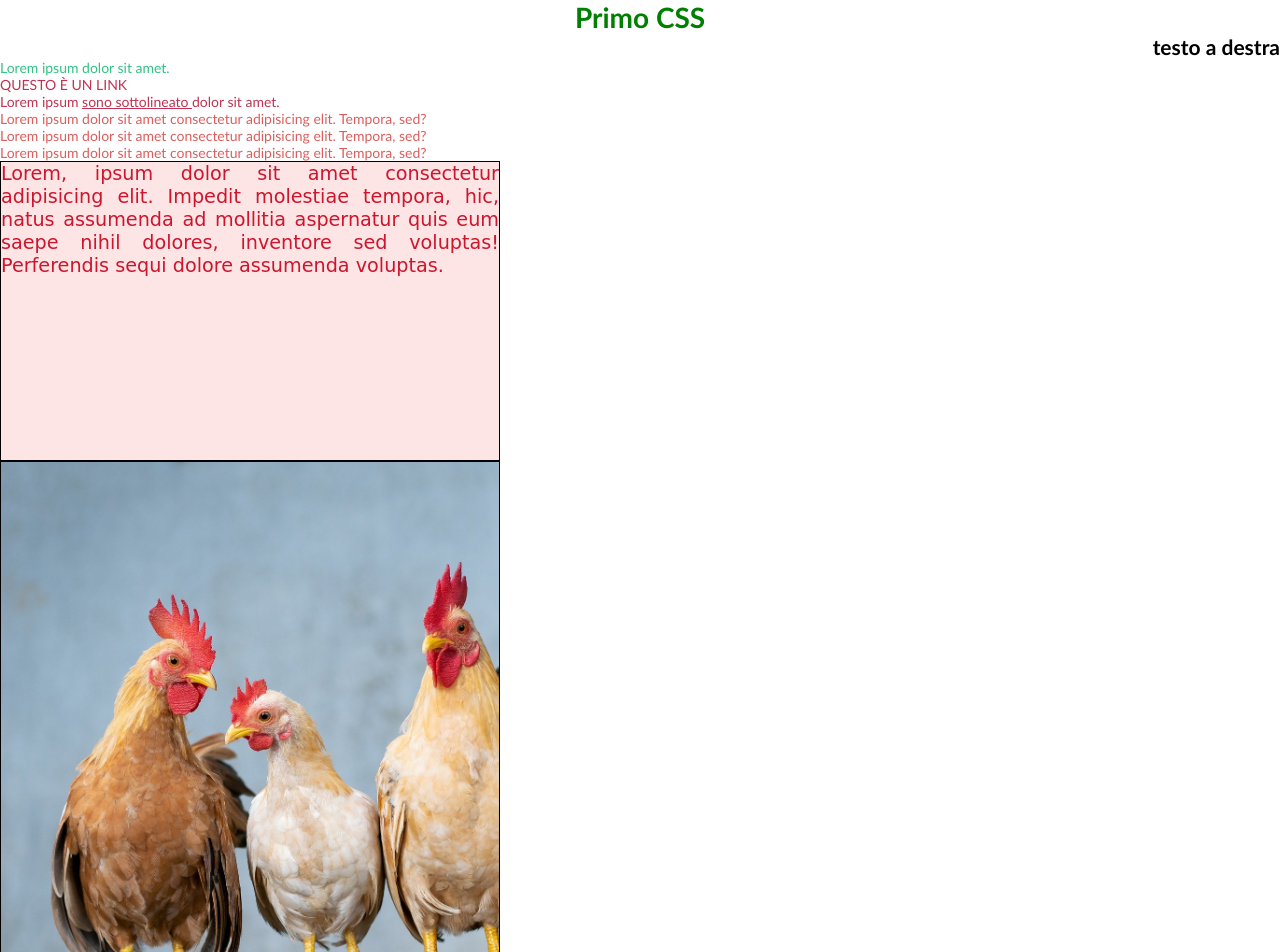
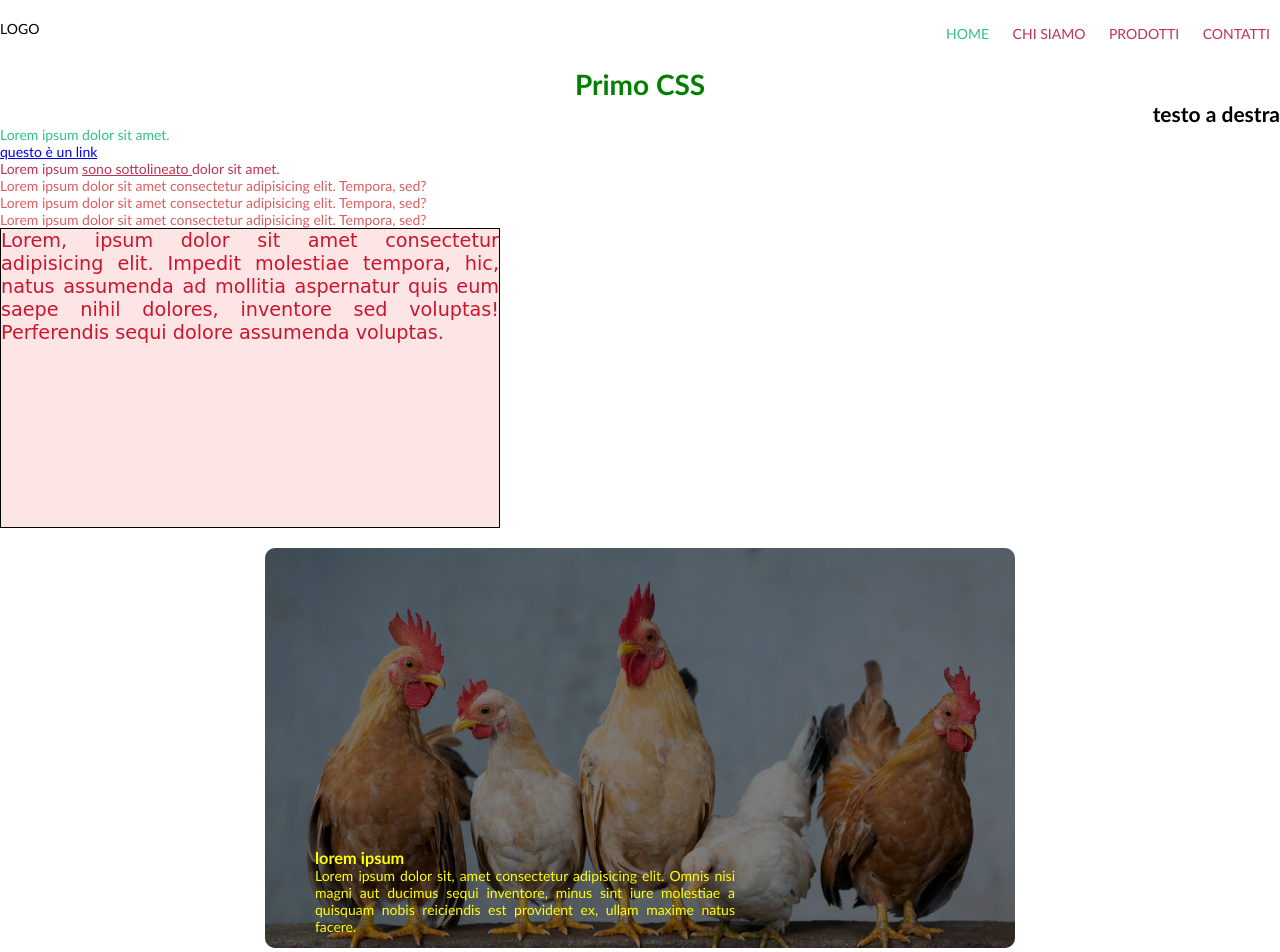
Before and after one commit to Stefano-Corradi-Boolean-61/primo-css-61, a plain HTML site: page index.html in a window 1280 px wide. Shown: the top 952 px of the page. Drawn offline with Linux system fonts and the light colour scheme.

Commit message:
selettori avanzati

```diff
--- a/css/style.css
+++ b/css/style.css
@@ -26,12 +26,50 @@ h2{
   text-align: right;
 }
 
-/* non voglio i link sottolieati */
-a{
+header{
+  padding: 20px 0;
+}
+
+header::after{
+  content: '';
+  display: table;
+  clear: both;
+}
+
+.logo{
+  float: left;
+}
+
+header nav{
+  float: right;
+}
+
+/* menu */
+ul{
+  list-style: none;
+}
+
+ul li{
+  display: inline-block;
+  padding: 5px 10px;
+}
+
+ul li a{
   text-decoration: none;
   color: #c13352;
   text-transform: uppercase;
 }
+
+ul li a.active{
+  color: #33C185;
+}
+
+ul li a:hover{
+  text-decoration: underline;
+  color: red;
+}
+/* /menu */
+
 
 /*
   UTITLIES
@@ -76,12 +114,28 @@ main{
   padding-bottom: 100px;
 }
 .fattoria{
-  width: 500px;
-  height: 600px;
-  border: 1px solid black;
+  width: 80%;
+  max-width: 750px;
+  margin: 20px auto;
+  height: 400px;
   background-image: url('../img/polli.jpg');
   background-size: cover;
-  background-repeat: no-repeat;
+  background-position: center;
+  border-radius: 10px;
+  overflow: hidden;
+  color: yellow;
+}
+
+.fattoria div{
+  background-color: rgba(0, 0, 0, .5);
+  height: 100%;
+  padding-left: 50px;
+  padding-top: 40%;
+}
+
+.fattoria div p{
+  width: 60%;
+  text-align: justify;
 }
 
 .box{
--- a/index.html
+++ b/index.html
@@ -19,6 +19,22 @@
 <title>Primo css</title>
 </head>
 <body>
+
+  <header>
+
+    <div class="logo">LOGO</div>
+
+    <nav>
+      <ul>
+        <li><a class="active" href="#">home</a></li>
+        <li><a href="#">chi siamo</a></li>
+        <li><a href="#">prodotti</a></li>
+        <li><a href="#">contatti</a></li>
+      </ul>
+    </nav>
+
+  </header>
+
   <!-- lo sitle inline va evitato il più posibile e "vince" su tutti -->
   <h1 style="color: green;">Primo CSS</h1>
   <h2>testo a destra</h2>
@@ -50,7 +66,10 @@
 
   <main>
     <div class="fattoria">
-
+      <div>
+        <h3>lorem ipsum</h3>
+        <p>Lorem ipsum dolor sit, amet consectetur adipisicing elit. Omnis nisi magni aut ducimus sequi inventore, minus sint iure molestiae a quisquam nobis reiciendis est provident ex, ullam maxime natus facere.</p>
+      </div>
     </div>
 
     <div class="box primo">
```
